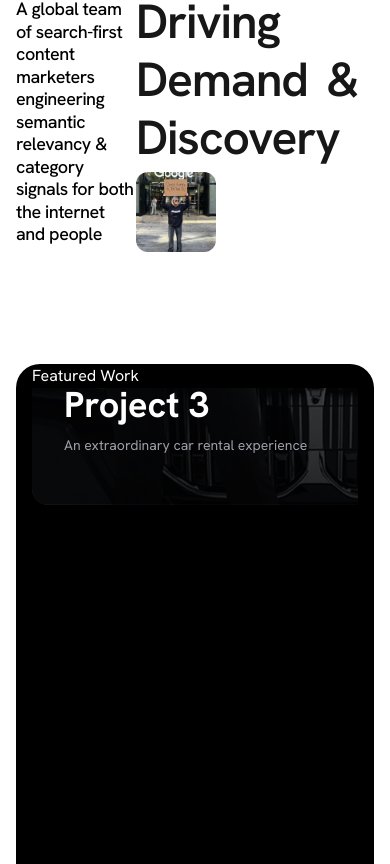
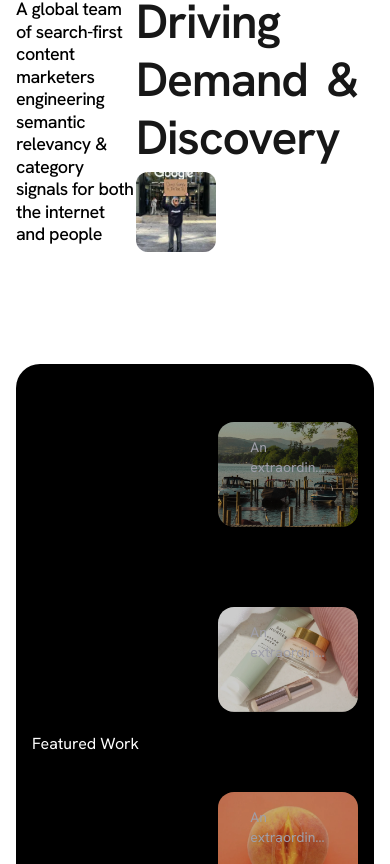
Before and after one commit to RahulKhanSuvo/rise-at-seven, a Next.js app: page / in a window 390 px wide. Shown: the part 1136-2000 px from the top of the page. Built offline with nearby package versions, Linux system fonts and the light colour scheme.

Commit message:
feat: expand project list to 11 items and update featured work layout for improved responsiveness

```diff
--- a/src/components/Featured/FeaturedWork.tsx
+++ b/src/components/Featured/FeaturedWork.tsx
@@ -18,7 +18,7 @@ export default function FeaturedWork() {
         <div className="flex">
           <p>Featured Work</p>
         </div>
-        <div className="flex h-full items-center overflow-hidden">
+        <div className="w-3/7 h-full items-center overflow-hidden">
           <motion.div style={{ y }}>
             <Projects />
           </motion.div>
--- a/src/components/Featured/Project.tsx
+++ b/src/components/Featured/Project.tsx
@@ -7,17 +7,11 @@ interface ProjectProps {
 export default function Project({ project }: ProjectProps) {
   const { title, image, type, description, color } = project;
   return (
-    <div className="relative group w-[500px] h-[600px] overflow-hidden rounded-2xl bg-zinc-900 shadow-2xl transition-all duration-500 hover:scale-[1.02]">
+    <div className="relative group w-full overflow-hidden mt-10 rounded-2xl duration-500">
       <Image
         src={image}
         alt={title}
         className="w-full h-full object-cover transition-transform duration-700 group-hover:scale-110 opacity-80"
-      />
-
-      {/* Gradient Overlay */}
-      <div
-        className="absolute inset-0 bg-linear-to-t from-black/90 via-black/40 to-transparent opacity-90"
-        style={{ "--item-color": color } as React.CSSProperties}
       />
 
       {/* Content */}
@@ -42,10 +36,6 @@ export default function Project({ project }: ProjectProps) {
       </div>
 
       {/* Color Accent */}
-      <div
-        className="absolute top-6 right-6 w-12 h-12 rounded-full blur-2xl opacity-50"
-        style={{ backgroundColor: color }}
-      />
     </div>
   );
 }
--- a/src/data/projectData.ts
+++ b/src/data/projectData.ts
@@ -1,5 +1,15 @@
 import { ProjectData } from "@/types/project";
 import banner1 from "@/assets/banner/sixt-1.jpg_w=2000&h=1500&q=80&fm=webp&fit=crop&crop=focalpoint&fp-x=0.5&fp-y=0.5&dm=1750847611&s=2414c4f856c059625e43608b5128cfd5.png";
+import banner2 from "@/assets/banner/go_product.png";
+import banner3 from "@/assets/banner/shop.png";
+import banner4 from "@/assets/banner/eSim.png";
+import banner5 from "@/assets/banner/max.png";
+import banner6 from "@/assets/banner/ester.png";
+import banner7 from "@/assets/banner/pokki.png";
+import banner8 from "@/assets/banner/lake.png";
+import banner9 from "@/assets/banner/beautyproduct.png";
+import banner10 from "@/assets/banner/applepie.png";
+import banner11 from "@/assets/banner/girls.png";
 
 export const projectsData: ProjectData[] = [
   {
@@ -14,7 +24,7 @@ export const projectsData: ProjectData[] = [
   {
     id: 2,
     title: "Project 2",
-    image: banner1,
+    image: banner2,
     type: "Car rental",
     description: "An extraordinary car rental experience",
     color: "#c1580c",
@@ -22,7 +32,71 @@ export const projectsData: ProjectData[] = [
   {
     id: 3,
     title: "Project 3",
-    image: banner1,
+    image: banner3,
+    type: "Car rental",
+    description: "An extraordinary car rental experience",
+    color: "#117d97",
+  },
+  {
+    id: 4,
+    title: "Project 4",
+    image: banner4,
+    type: "Car rental",
+    description: "An extraordinary car rental experience",
+    color: "#117d97",
+  },
+  {
+    id: 5,
+    title: "Project 5",
+    image: banner5,
+    type: "Car rental",
+    description: "An extraordinary car rental experience",
+    color: "#117d97",
+  },
+  {
+    id: 6,
+    title: "Project 6",
+    image: banner6,
+    type: "Car rental",
+    description: "An extraordinary car rental experience",
+    color: "#117d97",
+  },
+  {
+    id: 7,
+    title: "Project 7",
+    image: banner7,
+    type: "Car rental",
+    description: "An extraordinary car rental experience",
+    color: "#117d97",
+  },
+  {
+    id: 8,
+    title: "Project 8",
+    image: banner8,
+    type: "Car rental",
+    description: "An extraordinary car rental experience",
+    color: "#117d97",
+  },
+  {
+    id: 9,
+    title: "Project 9",
+    image: banner9,
+    type: "Car rental",
+    description: "An extraordinary car rental experience",
+    color: "#117d97",
+  },
+  {
+    id: 10,
+    title: "Project 10",
+    image: banner10,
+    type: "Car rental",
+    description: "An extraordinary car rental experience",
+    color: "#117d97",
+  },
+  {
+    id: 11,
+    title: "Project 11",
+    image: banner11,
     type: "Car rental",
     description: "An extraordinary car rental experience",
     color: "#117d97",
```
